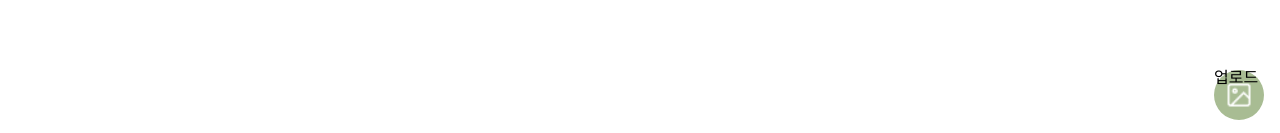
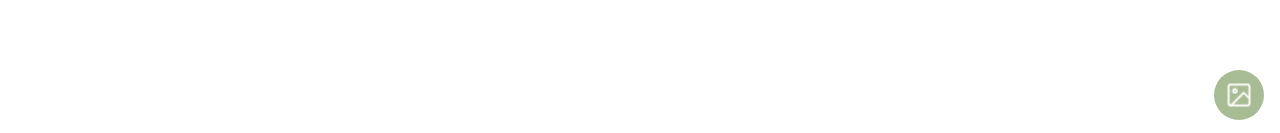
Before and after one commit to 17ANT/INATON, a React (Create React App) app: page /postupload in a window 1280 px wide. Shown: the part 664-797 px from the top of the page. Built offline with nearby package versions, Linux system fonts and the light colour scheme.

Commit message:
Refactor: 스타일 변수 변경

```diff
--- a/src/App.jsx
+++ b/src/App.jsx
@@ -14,7 +14,9 @@ const GlobalStyle = createGlobalStyle`
     --font-color:  #515a48;
     --border-color: #dbdbdb;
     /* 배경컬러 */
-    --bg-color: #f2f2f2
+    --bg-color: #f2f2f2;
+    /* 서브보더 */
+    --sub-border: #c4c4c4;
 
     }
     .sr-only{
--- a/src/pages/postUpload/PostUpload.jsx
+++ b/src/pages/postUpload/PostUpload.jsx
@@ -4,7 +4,7 @@ import styled from 'styled-components';
 const Header = styled.div`
     width: 100%;
     height: 48px;
-    background-color: #a8bc93;
+    background-color: var(--main-color);
 `;
 
 const ProfileImg = styled.img`
@@ -44,7 +44,7 @@ const TextForm = styled.textarea`
     border: none;
     resize: none;
     ::placeholder {
-        color: #c4c4c4;
+        color: var(--sub-border);
     }
     :focus,
     :active {
@@ -61,7 +61,7 @@ const ImageButton = styled.label`
     display: block;
     border-radius: 50%;
 
-    background: url('/assets/icon/icon-upload.png') no-repeat center/28px 28px #a8bc93;
+    background: url('/assets/icon/icon-upload.png') no-repeat center/28px 28px var(--main-color);
 `;
 
 const ImageList = styled.ul`
@@ -78,7 +78,7 @@ const ImageItem = styled.li`
         height: 228px;
         /* 이미지 2개 이상: 168px*126px */
         position: relative;
-        background: #c4c4c4;
+        background: var(--sub-border);
         border-radius: 10px;
     }
     button {
@@ -119,7 +119,9 @@ export default function PostUpload() {
                             rows={1}
                             onChange={handleResize}
                         ></TextForm>
-                        <ImageButton htmlFor="imgUpload">업로드</ImageButton>
+                        <ImageButton htmlFor="imgUpload">
+                            <span className="ir">이미지 업로드</span>
+                        </ImageButton>
                         <input type="file" id="imgUpload" className="ir" />
                     </PostUploadForm>
                     <ImageList>
```
